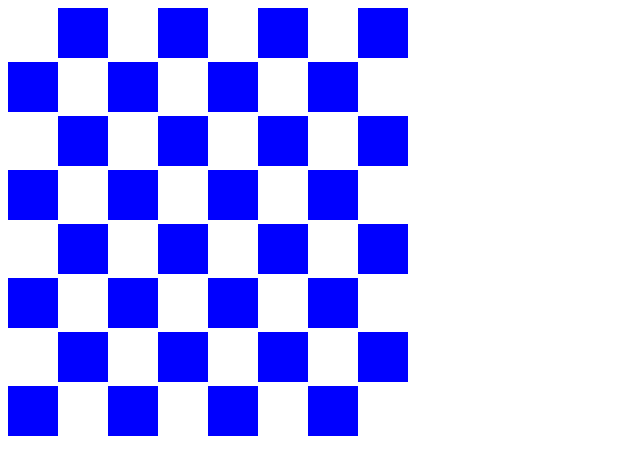
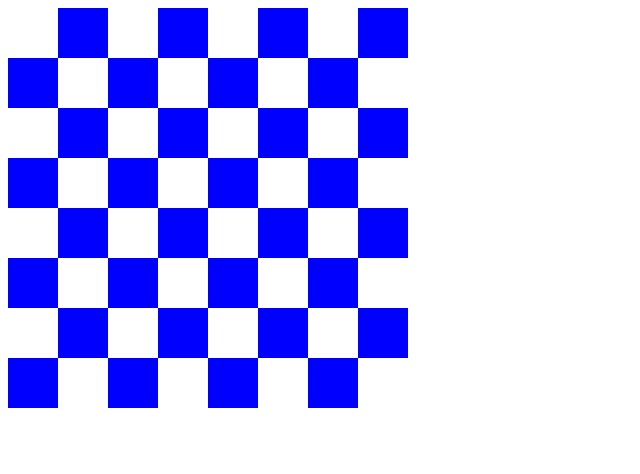
Before and after one commit to SurtaiHan/cs467chessviz, a plain HTML site: page chess.html in a window 1280 px wide. Shown: the whole page, without its empty margins (0-640 px from the left). Drawn offline with nearby package versions, Linux system fonts and the light colour scheme.

Commit message:
removed the weird space between rows

```diff
--- a/chess.css
+++ b/chess.css
@@ -8,6 +8,7 @@
 .square {
 
 	display: inline-block;
+	vertical-align: top; /* without this, there's a weird space between each row */
 	width: 50px;
 	height: 50px;
 }
```
